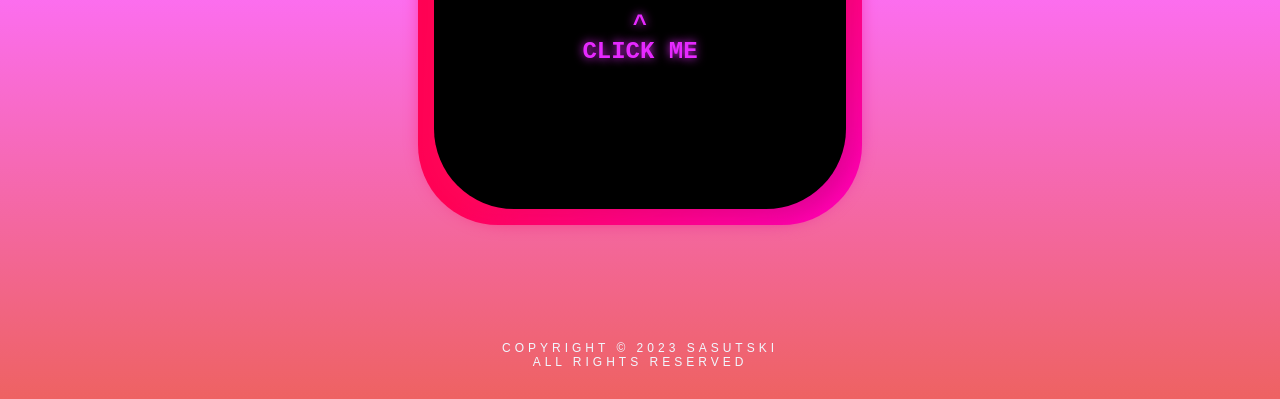
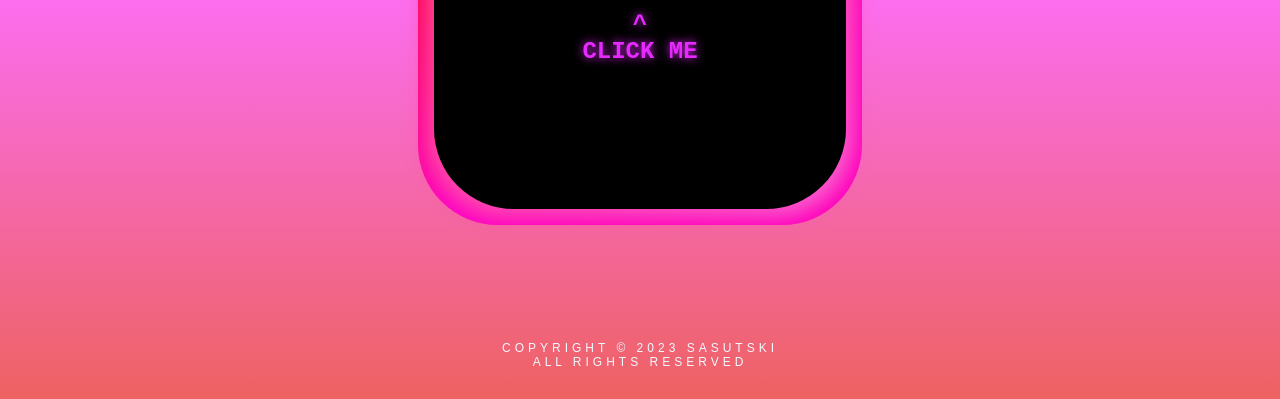
Before and after one commit to Sasutski/estelle, a plain HTML site: page index.html in a window 1280 px wide. Shown: the part 425-824 px from the top of the page. Drawn offline with Linux system fonts and the light colour scheme.

Commit message:
Update style.css

```diff
--- a/assets/css/style.css
+++ b/assets/css/style.css
@@ -56,7 +56,7 @@ border-radius: inherit;
 pre::before {
 inset: -0.50rem;
 border-radius: inherit;
-background: linear-gradient(-45deg, hsl(316, 100%, 43%), hsl(340, 100%, 51%), hsl(341, 100%, 50%));
+background: linear-gradient(-45deg, hsl(316, 93%, 68%), hsl(328, 100%, 64%), hsl(341, 98%, 64%));
 z-index: -1;
 transform: translateZ(-25px);
 filter: blur(10px);
@@ -67,7 +67,7 @@ opacity: 100%;
 pre::after {
 z-index: -2;
 inset: -1rem;
-background: linear-gradient(-45deg, hsl(316, 100%, 50%), hsl(340, 100%, 50%), hsl(341, 100%, 50%));
+background: linear-gradient(-45deg, hsl(316, 100%, 50%), hsl(314, 100%, 50%), hsl(0, 100%, 50%));
 transform: translateZ(-50px);
 }
 
```
